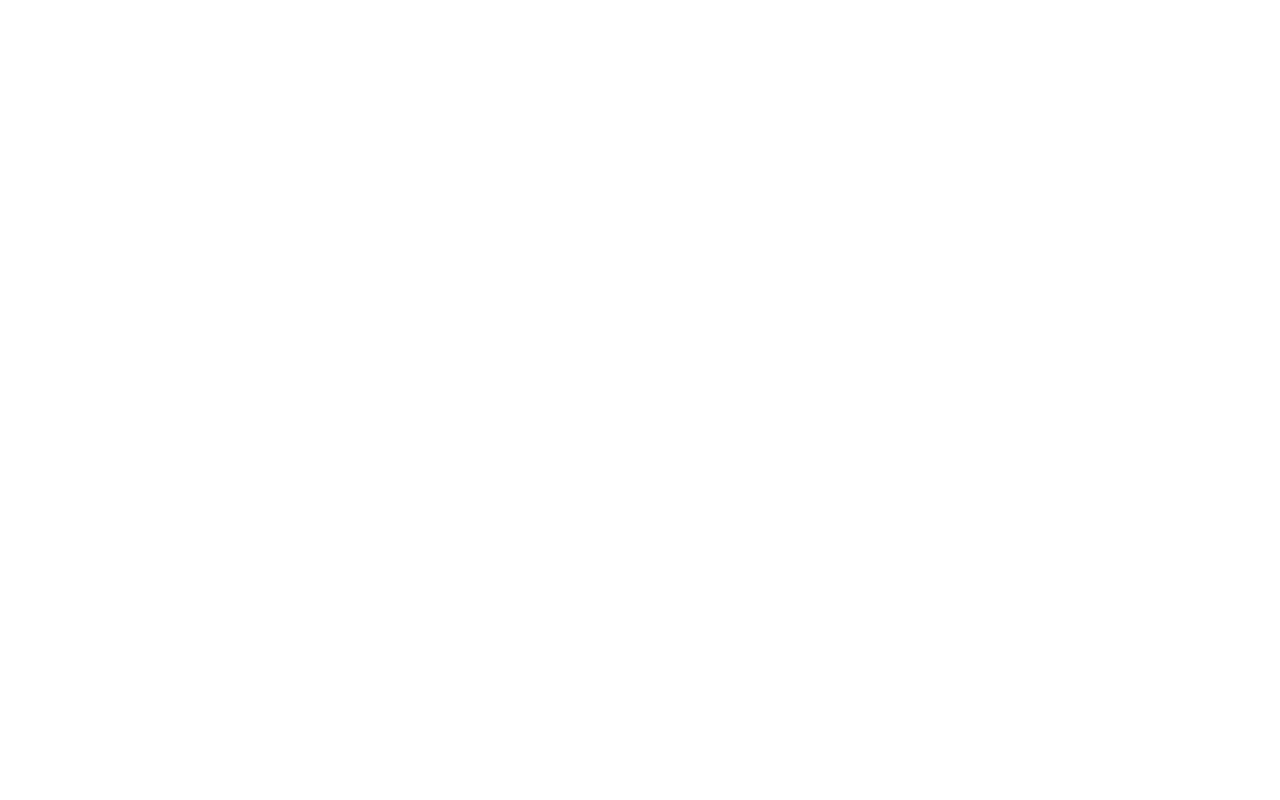
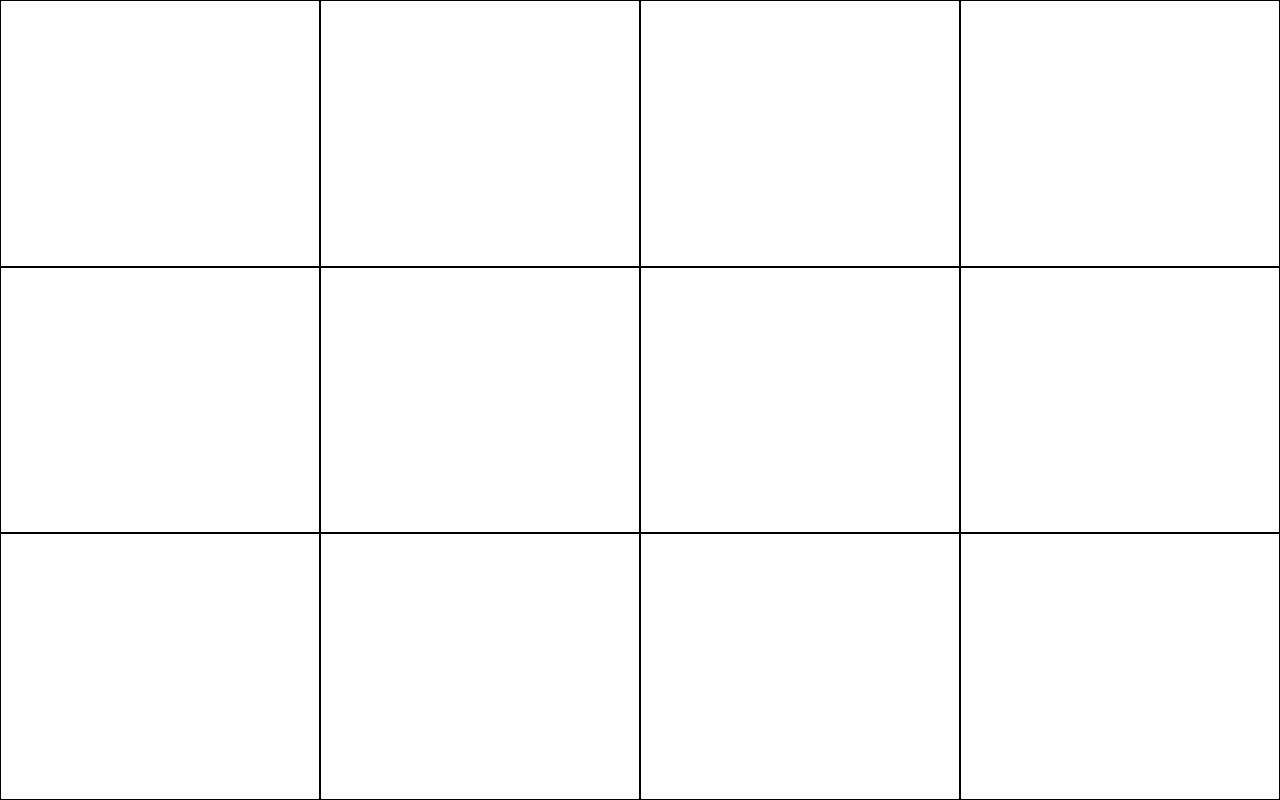
Before and after one commit to agusscript/MemoTest-game-Js, a plain HTML site: page index.html in a window 1280 px wide. Drawn offline with Linux system fonts and the light colour scheme.

Commit message:
Add iniital squares grid

```diff
--- a/index.html
+++ b/index.html
@@ -1,13 +1,32 @@
 <!DOCTYPE html>
 <html lang="en">
+
 <head>
-    <meta charset="UTF-8">
-    <meta http-equiv="X-UA-Compatible" content="IE=edge">
-    <meta name="viewport" content="width=device-width, initial-scale=1.0">
-    <title>MemoTest</title>
-    <link rel="stylesheet" href="styles/main.css">
+  <meta charset="UTF-8">
+  <meta http-equiv="X-UA-Compatible" content="IE=edge">
+  <meta name="viewport" content="width=device-width, initial-scale=1.0">
+  <title>MemoTest</title>
+  <link rel="stylesheet" href="styles/main.css">
 </head>
+
 <body>
+  <main>
+    <div class="container">
+      <div class="child"></div>
+      <div class="child"></div>
+      <div class="child"></div>
+      <div class="child"></div>
+      <div class="child"></div>
+      <div class="child"></div>
+      <div class="child"></div>
+      <div class="child"></div>
+      <div class="child"></div>
+      <div class="child"></div>
+      <div class="child"></div>
+      <div class="child"></div>
+    </div>
+  </main>
+  <script src="src/script.js"></script>
+</body>
 
-</body>
 </html>
--- a/styles/main.scss
+++ b/styles/main.scss
@@ -1,4 +1,48 @@
 * {
-    margin: 0;
-    padding: 0;
+  margin: 0;
+  padding: 0;
 }
+
+.container {
+  width: 100%;
+  height: 100vh;
+  display: grid;
+  grid-template-columns: 1fr 1fr 1fr 1fr;
+  grid-template-rows: 1fr 1fr 1fr;
+
+  .child {
+    border: 1px solid black;
+  }
+
+  .child:hover {
+    cursor: pointer;
+  }
+}
+
+.red {
+  background-color: red;
+}
+
+.green {
+  background-color: green;
+}
+
+.blue {
+  background-color: blue;
+}
+
+.yellow {
+  background-color: yellow;
+}
+
+.pink {
+  background-color: rgb(248, 145, 163);
+}
+
+.orange {
+  background-color: orange;
+}
+
+.white {
+  background-color: white;
+}
```
Also changed, not shown: styles/main.css.
